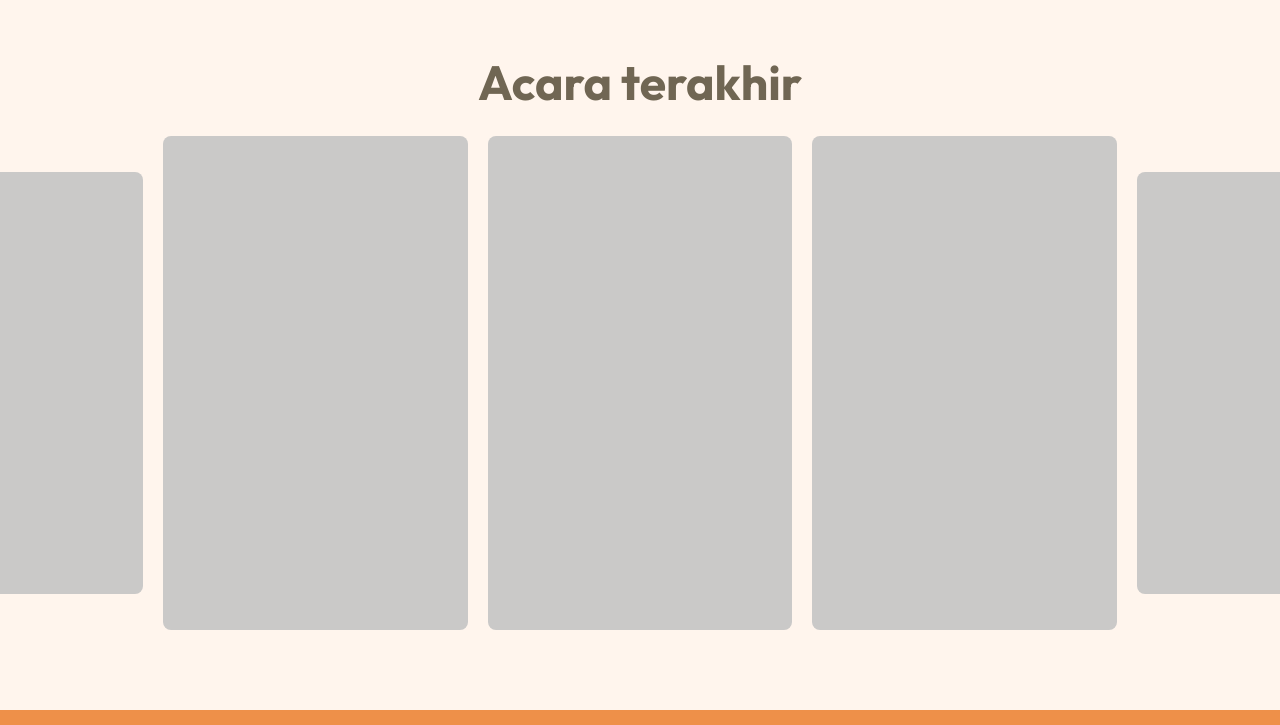
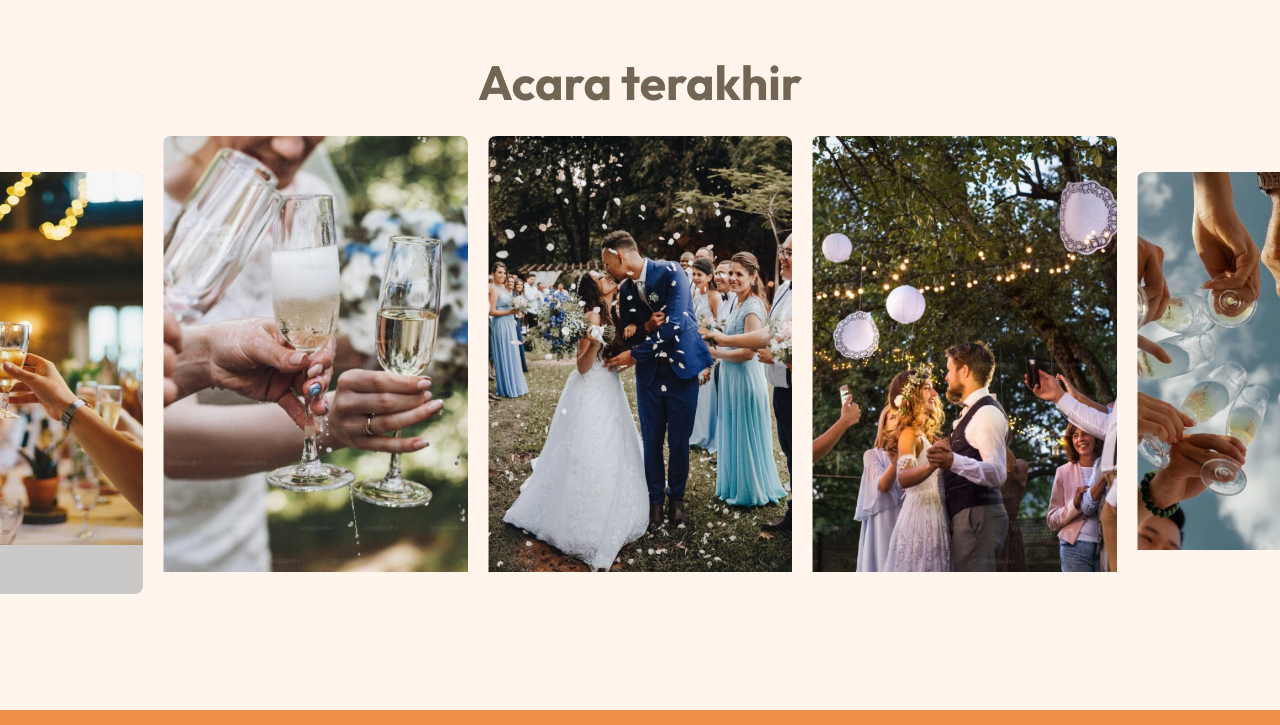
Before and after one commit to haniparr/tumpengtiny, a website: page event/index.html in a window 1280 px wide. Shown: the part 980-1705 px from the top of the page. Drawn offline with Linux system fonts and the light colour scheme.

Commit message:
coba lagiiiii

```diff
--- a/event/index.html
+++ b/event/index.html
@@ -145,11 +145,31 @@
             Acara terakhir
           </h1>
           <div class="flex gap-5 mt-6 items-center">
-            <div class="h-[422px] w-[162px] rounded-r-lg bg-gray-200"></div>
-            <div class="h-[494px] w-[345px] rounded-lg bg-gray-200"></div>
-            <div class="h-[494px] w-[345px] rounded-lg bg-gray-200"></div>
-            <div class="h-[494px] w-[345px] rounded-lg bg-gray-200"></div>
-            <div class="h-[422px] w-[162px] rounded-l-lg bg-gray-200"></div>
+            <div
+              class="h-[422px] w-[162px] rounded-r-lg bg-gray-200 overflow-hidden"
+            >
+              <img src="/src/img/kotak-kiri.webp" alt="" class="object-cover" />
+            </div>
+            <div class="h-[494px] w-[345px] rounded-lg overflow-hidden">
+              <img src="/src/img/kotak-2.webp" alt="" class="object-cover" />
+            </div>
+            <div class="h-[494px] w-[345px] rounded-lg overflow-hidden">
+              <img
+                src="/src/img/kotak-tengah.webp"
+                alt=""
+                class="object-cover"
+              />
+            </div>
+            <div class="h-[494px] w-[345px] rounded-lg overflow-hidden">
+              <img src="/src/img/kotak-4.webp" alt="" class="object-cover" />
+            </div>
+            <div class="h-[422px] w-[162px] rounded-l-lg overflow-hidden">
+              <img
+                src="/src/img/kotak-kanan.webp"
+                alt=""
+                class="object-cover"
+              />
+            </div>
           </div>
         </div>
       </div>
```
Also changed, not shown: src/img/kotak-2.webp (added), src/img/kotak-4.webp (added), src/img/kotak-kanan.webp (added), src/img/kotak-kiri.webp (added), src/img/kotak-tengah.webp (added).
